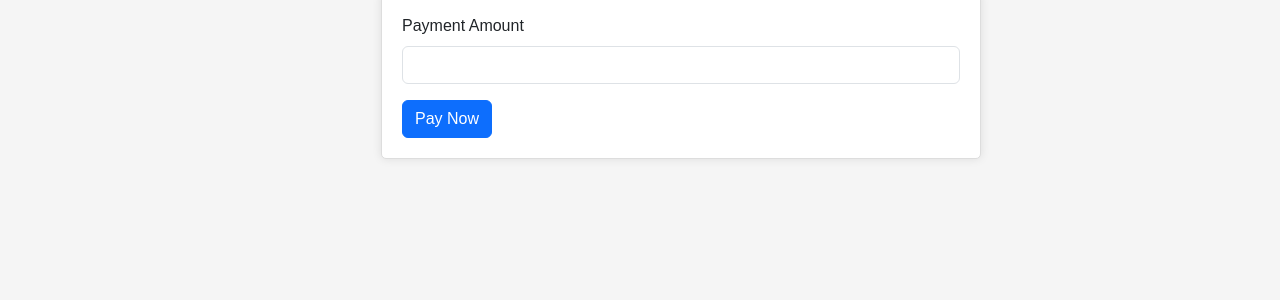
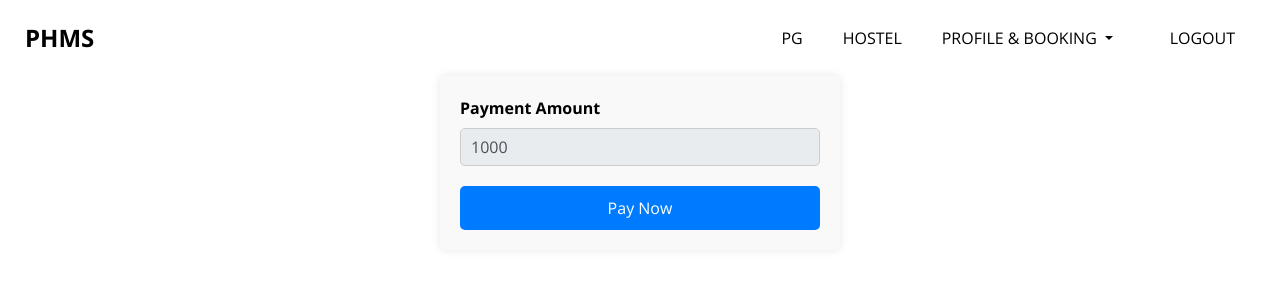
Before and after one commit to annmaryajith/MCA-Main-Project-PHMS, a PHP site: page /payment.php in a window 1280 px wide. Shown: the top 300 px of the page. Run offline with PHP 8.4, Linux system fonts and the light colour scheme; the visitor is signed in with stand-in values (Sample User, id 1); some libraries are stand-ins or nearby versions; some web fonts are replaced.

Commit message:
Add files via upload

```diff
--- a/payment.php
+++ b/payment.php
@@ -21,141 +21,83 @@ if (isset($_SESSION['username'])) {
     <meta name="viewport" content="width=device-width, initial-scale=1">
     <link href="https://cdn.jsdelivr.net/npm/bootstrap@5.3.1/dist/css/bootstrap.min.css" rel="stylesheet">
     <script src="https://cdn.jsdelivr.net/npm/bootstrap@5.3.1/dist/js/bootstrap.bundle.min.js"></script>
+    <link rel="stylesheet" type="text/css" href="css/bootstrap.css">
+
+  <!-- Bootstrap CSS -->
+  <link rel="stylesheet" href="https://stackpath.bootstrapcdn.com/bootstrap/4.5.2/css/bootstrap.min.css">
+    <!-- jQuery (necessary for Bootstrap's JavaScript plugins) -->
+    <script src="https://ajax.googleapis.com/ajax/libs/jquery/3.5.1/jquery.min.js"></script>
+    <!-- Bootstrap JS -->
+    <script src="https://stackpath.bootstrapcdn.com/bootstrap/4.5.2/js/bootstrap.min.js"></script>
+
+  <!-- fonts style -->
+  <link href="https://fonts.googleapis.com/css2?family=Roboto:wght@400;500;700;900&display=swap" rel="stylesheet">
+
+  <!--owl slider stylesheet -->
+  <link rel="stylesheet" type="text/css" href="https://cdnjs.cloudflare.com/ajax/libs/OwlCarousel2/2.3.4/assets/owl.carousel.min.css" />
+
+  <!-- font awesome style -->
+  <link href="css/font-awesome.min.css" rel="stylesheet" />
+
+  <!-- Custom styles for this template -->
+  <link href="css/styleuser.css" rel="stylesheet" />
+  <!-- responsive style -->
+  <link href="css/responsive.css" rel="stylesheet" />
 </head>
-<style>
 
-        body {
-            font-family: Arial, sans-serif;
-            background-color: #f4f4f4;
-            margin: 0;
-            padding: 0;
-        }
-        /* Style the sidebar */
-   .sidebar {
-            height: 100%;
-            width: 250px;
-            position: fixed;
-            top: 76px;
-            left: -250px;
-            background-color: #333;
-            overflow-x: hidden;
-            transition: 0.5s;
-            text-align: left;
-            padding-top: 60px;
-            color: #fff;
-        }
+    <header class="header_section">
+      <div class="container-fluid">
+        <nav class="navbar navbar-expand-lg custom_nav-container ">
+          <a class="navbar-brand" href="">
+            <span>
+              PHMS
+            </span>
+          </a>
+          <button class="navbar-toggler" type="button" data-toggle="collapse" data-target="#navbarSupportedContent" aria-controls="navbarSupportedContent" aria-expanded="false" aria-label="Toggle navigation">
+            <span class=""> </span>
+          </button>
 
-        .sidebar a {
-            padding: 8px 16px;
-            text-decoration: none;
-            font-size: 18px;
-            color: #fff;
-            display: block;
-            transition: 0.3s;
-            margin: 15px 0;
-        }
+          <div class="collapse navbar-collapse" id="navbarSupportedContent">
+            <ul class="navbar-nav  ">
+              <!-- <li class="nav-item active">
+                <a class="nav-link" href="userhome.php">Home <span class="sr-only">(current)</span></a>
+              </li> -->
+              <li class="nav-item">
+                <a class="nav-link" href="pguserview.php"> PG</a>
+              </li>
+              <li class="nav-item">
+                <a class="nav-link" href="user.php">HOSTEL</a>
+              <li class="nav-item dropdown">
+                <a class="nav-link dropdown-toggle" href="#" id="navbarDropdown" role="button" data-toggle="dropdown" aria-haspopup="true" aria-expanded="false">
+                    Profile & Booking
+                </a>
+                <div class="dropdown-menu" aria-labelledby="navbarDropdown">
+                    <a class="dropdown-item" href="useredit.php">Edit Profile</a>
+                    <a class="dropdown-item" href="view_booking.php">View Booking</a>
+                </div>
+              </li>
 
-        .sidebar a:hover {
-            background-color: #00D2FC;
-            color: #fff;
-        }
-
-        .openbtn {
-            font-size: 30px;
-            cursor: pointer;
-            position: fixed;
-            z-index: 1;
-            top: 10px;
-            left: 10px;
-            color: #00d2fc;
-        }
-
-        .icon {
-            margin-right: 10px;
-            font-size: 20px;
-        }
-
-        /* Add a background color for the links */
-        .sidebar a {
-            background-color: #333;
-        }
-
-        /* On hover, the background color and text color change */
-        .sidebar a:hover {
-            background-color: #00D2FC;
-            color: #fff;
-        }
-/*main */
-        body {
-            font-family: Arial, sans-serif;
-            background-color: #f5f5f5;
-            margin: 0;
-            padding: 0;
-        }
-        header {
-            background-color: #333;
-            color: #fff;
-            text-align: center;
-
-
-        }
-        .dashboard-container {
-            margin:-7px;
-
-            padding-left: 388px;
-        }
-
-        .dashboard-box {
-            max-width: 600px; /* Adjust the width as needed */
-            padding: 20px;
-            background-color: #fff;
-            border: 1px solid #ddd;
-            border-radius: 5px;
-            box-shadow: 0 0 10px rgba(0, 0, 0, 0.1);
-        }
-
-        h1 {
-            font-size: 32px;
-            color: #fff;
-            text-align: center; /* Center the heading text */
-        }
-        a {
-            text-decoration: none;
-            color: #0074D9;
-        }
-        a.navbar-brand {
-            color: black;  /* Set the text color to black */
-            text-decoration: none;  /* Remove the underline */
-            font-weight: bold;
-            color: #fff;
-            font-size: 24px;
-            margin-left: 45px;
-            padding: 0px;
-
-        }
-        img {
-            width: 39px;
-            height: 39px;
-        }
-    </style>
+              <!-- <li class="nav-item">
+                <a class="nav-link" href="useredit.php">PROFILE</a>
+              </li> -->
+              <li class="nav-item">
+                <a class="nav-link" href="logout.php"> <i class="fa fa-user" aria-hidden="true"></i> Logout</a>
+              </li>
+              </form>
+            </ul>
+          </div>
+        </nav>
+      </div>
+    </header>
 <body>
-
-    <!-- <div class="openbtn" onclick="toggleSidebar()">&#9776;</div> -->
-
     <div id="container" class="dashboard-container">
     <div class="dashboard-box">
             <form id="paymentForm">
                 <div class="mb-3">
                     <label for="amount" class="form-label">Payment Amount</label>
-                    <input type="text" class="form-control" id="amount" name="amount" required>
+                    <input type="text" class="form-control" id="amount" name="amount" value="1000" readonly required>
                 </div>
-                <!-- <div class="mb-3">
-                    <label for="description" class="form-label">Description</label>
-                    <input type="text" class="form-control" id="description" name="description" required>
-                </div> -->
-
                 <?php
-                // Get the client email from the URL
                 $username = $_SESSION['username'];
                 ?>
 
@@ -165,13 +107,49 @@ if (isset($_SESSION['username'])) {
             </form>
         </div>
     </div>
+    <style>
+        .dashboard-box {
+            max-width: 400px;
+            margin: auto;
+            padding: 20px;
+            background-color: #f9f9f9;
+            border-radius: 5px;
+            box-shadow: 0 0 10px rgba(0, 0, 0, 0.1);
+        }
+
+        .form-label {
+            font-weight: bold;
+        }
+
+        .form-control {
+            width: 100%;
+            padding: 10px;
+            margin-bottom: 20px;
+            border: 1px solid #ccc;
+            border-radius: 5px;
+        }
+
+        .btn-primary {
+            width: 100%;
+            padding: 10px;
+            background-color: #007bff;
+            border: none;
+            border-radius: 5px;
+            color: #fff;
+            cursor: pointer;
+            transition: background-color 0.3s;
+        }
+
+        .btn-primary:hover {
+            background-color: #0056b3;
+        }
+    </style>
 
     <script src="https://ajax.googleapis.com/ajax/libs/jquery/3.6.4/jquery.min.js"></script>
 <script src="https://checkout.razorpay.com/v1/checkout.js"></script>
 <script>
     $(".buynow").click(function () {
         var amount = $("#amount").val();
-        // var description = $("#description").val();
         var username = $("#username").val();
 
         var options = {
@@ -207,9 +185,7 @@ if (isset($_SESSION['username'])) {
         var rzp1 = new Razorpay(options);
         rzp1.open();
     });
-
-    let sidebarOpen = false;
-
+    // let sidebarOpen = false;
 function toggleSidebar() {
     const sidebar = document.getElementById("mySidebar");
     if (sidebarOpen) {
```
